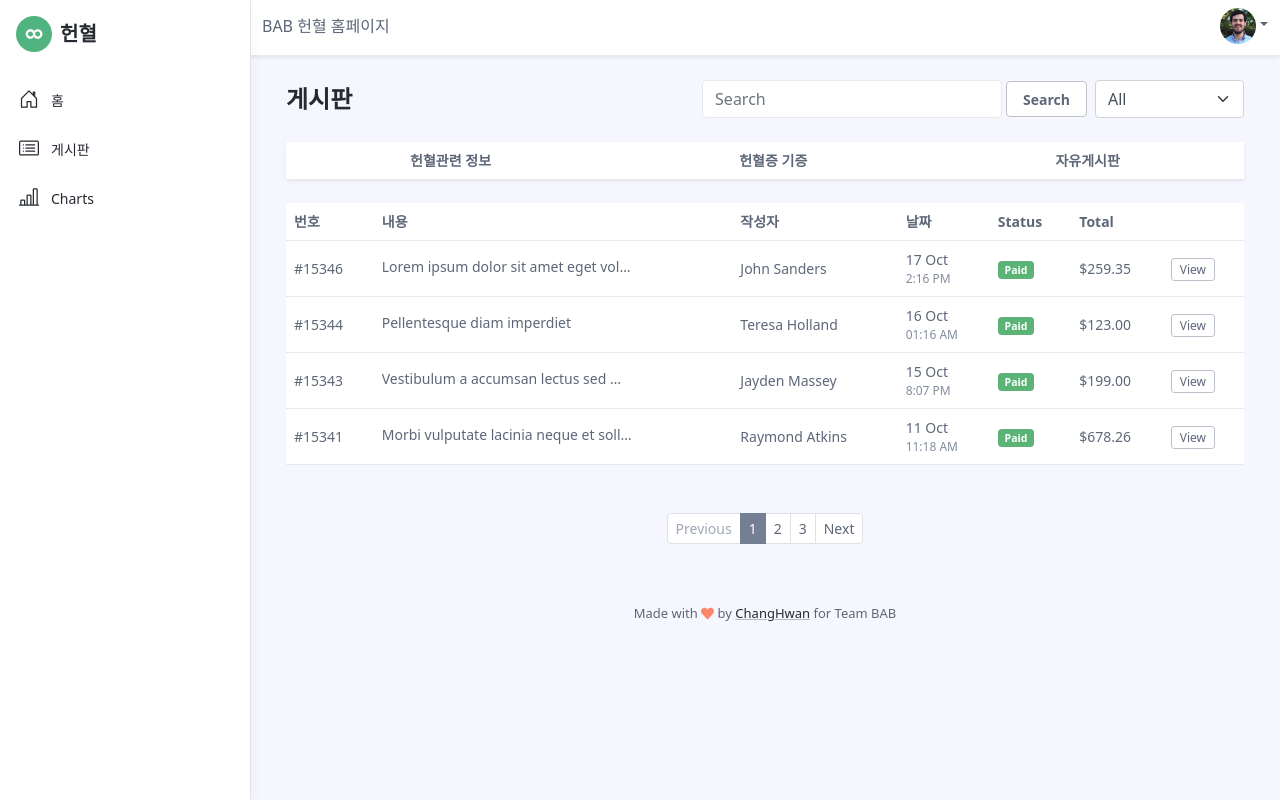
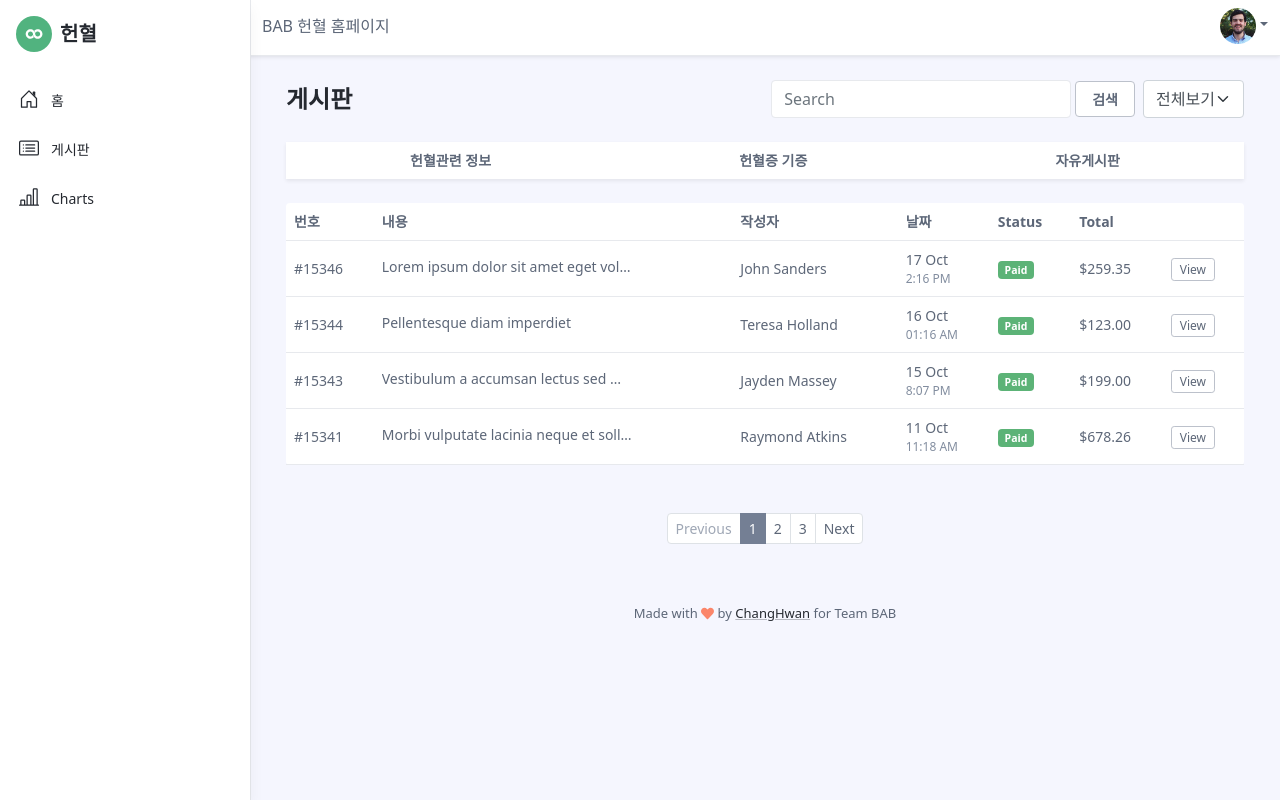
Before and after one commit to dch9610/BAB_Project, a Flask app: page /board_main in a window 1280 px wide. Run offline with Flask 2, Linux system fonts and the light colour scheme; some libraries are stand-ins or nearby versions.

Commit message:
git test

```diff
--- a/Web/blueprint/board_blueprint.py
+++ b/Web/blueprint/board_blueprint.py
@@ -1,5 +1,6 @@
 from flask import Blueprint
 from flask import render_template
+from flask import request
 from flask import session
 
 # blueprint 객체 생성
@@ -9,5 +10,6 @@ board_blue = Blueprint('board', __name__)
 @board_blue.route('/board_main')
 def board_main() :
 
+
     html = render_template('boards/board_main.html')
     return html
--- a/Web/templates/boards/board_main.html
+++ b/Web/templates/boards/board_main.html
@@ -53,7 +53,7 @@
 												class="form-control search-orders" placeholder="Search">
 										</div>
 										<div class="col-auto">
-											<button type="submit" class="btn app-btn-secondary">Search</button>
+											<button type="submit" class="btn app-btn-secondary">검색</button>
 										</div>
 									</form>
 
@@ -63,10 +63,10 @@
 								<div class="col-auto">
 
 									<select class="form-select w-auto">
-										<option selected value="option-1">All</option>
-										<option value="option-2">This week</option>
-										<option value="option-3">This month</option>
-										<option value="option-4">Last 3 months</option>
+										<option selected value="option-1">전체보기</option>
+										<option value="option-2">이번 주</option>
+										<option value="option-3">이번 달</option>
+										<option value="option-4"> 3개월 </option>
 
 									</select>
 								</div>
@@ -98,7 +98,7 @@
 					<!-- <a class="flex-sm-fill text-sm-center nav-link active" id="orders-all-tab" data-toggle="tab"
 						href="#orders-all" role="tab" aria-controls="orders-all" aria-selected="true">All</a> -->
 					<a class="flex-sm-fill text-sm-center nav-link" id="orders-paid-tab" data-toggle="tab"
-						href="#orders-paid" role="tab" aria-controls="orders-paid" aria-selected="false">헌혈관련 정보</a>
+						href="#orders-paid" role="tab" aria-controls="orders-paid" aria-selected="false">헌혈관련 정보 </a>
 					<a class="flex-sm-fill text-sm-center nav-link" id="orders-pending-tab" data-toggle="tab"
 						href="#orders-pending" role="tab" aria-controls="orders-pending"
 						aria-selected="false">헌혈증 기증</a>
```
Also changed, not shown: 1 other file.
